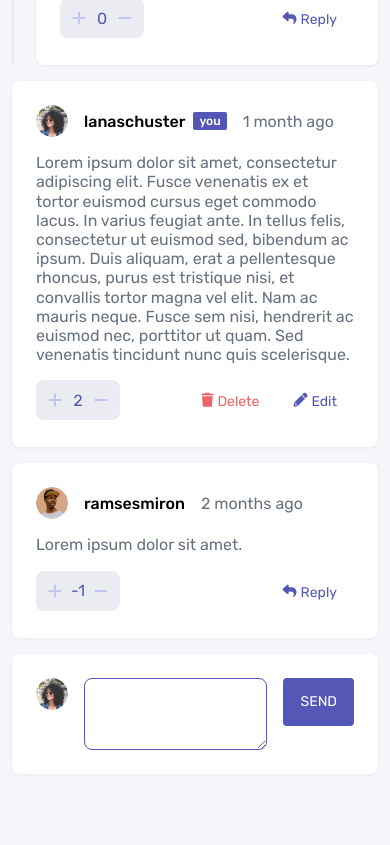
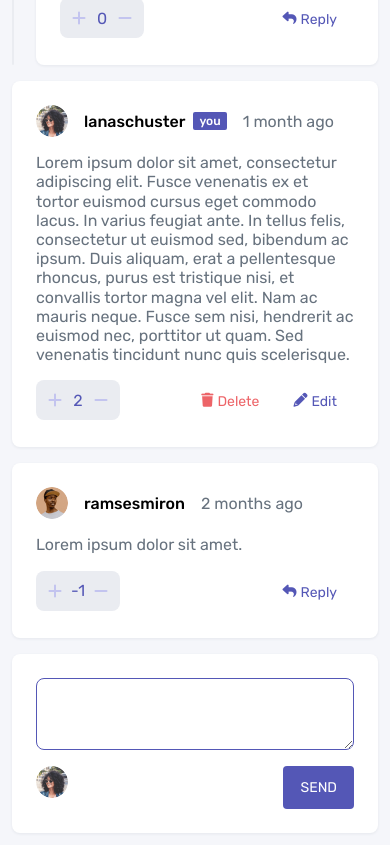
Before and after one commit to lanaschuster/interactive-comments-section, a Vue app: page / in a window 390 px wide. Shown: the part 580-1425 px from the top of the page. Before the commit the page ends 1366 px from the top, so only its background shows below. Built offline with nearby package versions, Linux system fonts and the light colour scheme.

Commit message:
fix: adjusts ThePostForm responsivity

```diff
--- a/src/modules/home/components/ThePostForm/ThePostForm.vue
+++ b/src/modules/home/components/ThePostForm/ThePostForm.vue
@@ -5,13 +5,16 @@
         :src="user.avatar"
         variant="small"
         data-testid="avatar"
+        class="avatar"
       />
       <AppTextarea
         v-model="message"
         data-testid="textarea"
+        class="field"
       />
       <AppButton
         data-testid="submit"
+        class="button"
         @click="send"
       >
         <slot name="form-button" />
@@ -82,7 +85,30 @@ export default {
   max-width: 768px;
 }
 .post-form-layout {
-  display: flex;
+  display: grid;
   column-gap: 16px;
+  grid-template-areas: 'avatar field button';
+  grid-template-columns: max-content auto max-content;
+
+  .avatar {
+    grid-area: avatar;
+  }
+
+  .field {
+    grid-area: field;
+  }
+
+  .button {
+    grid-area: button;
+  }
+}
+@media screen and (max-width: 768px) {
+  .post-form-layout {
+    row-gap: 16px;
+    grid-template-areas:
+      'field field'
+      'avatar button';
+    grid-template-columns: auto min-content;
+  }
 }
 </style>
```
